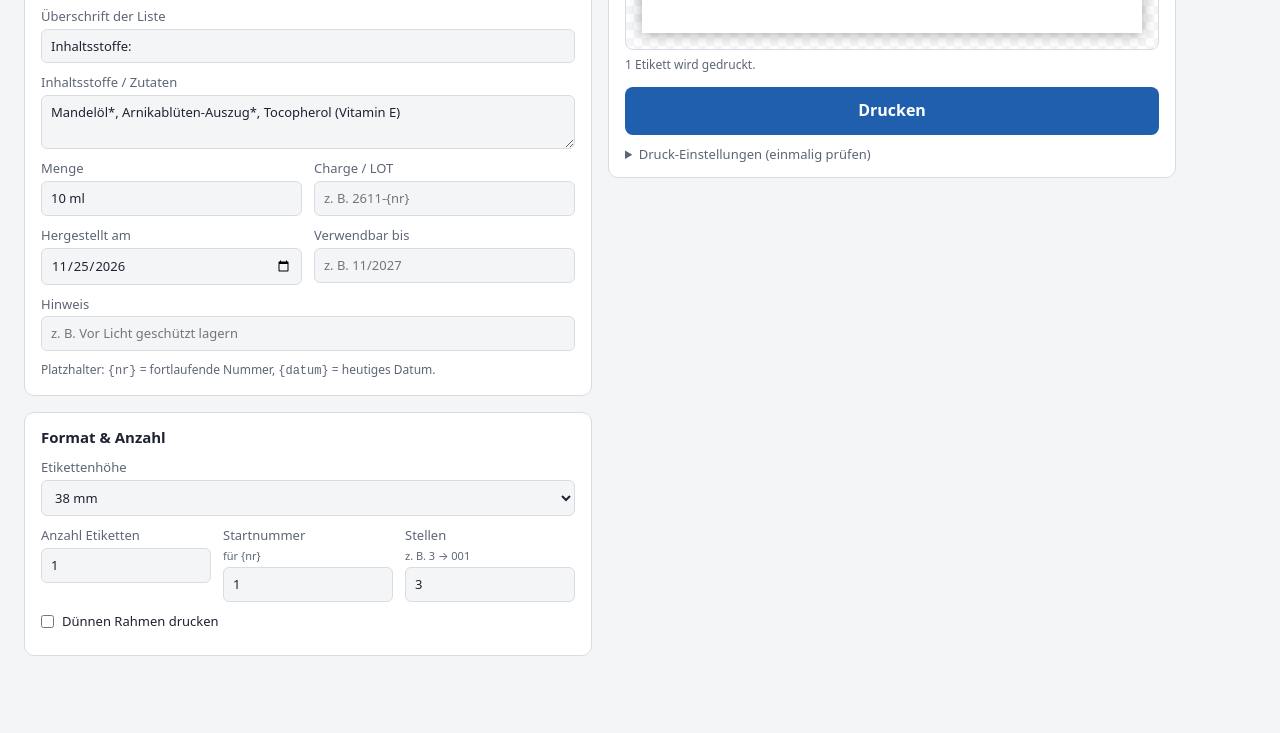
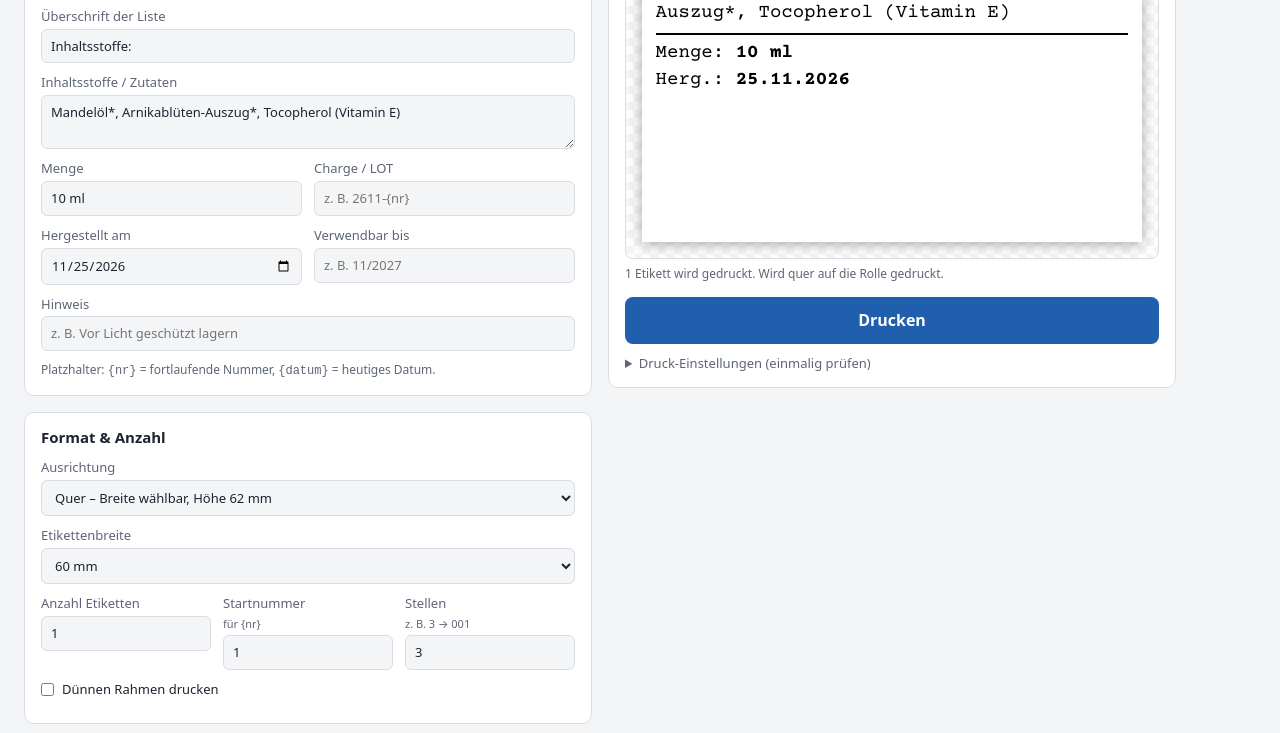
Before and after one commit to Alois-Henriette/eumedica-claude, a plain HTML site: page etiketten-drucker/index.html in a window 1280 px wide. Shown: the part 497-1230 px from the top of the page. Before the commit the page ends 1201 px from the top, so only its background shows below. Drawn offline with Linux system fonts and the light colour scheme.

Commit message:
Etikettenbreite wählbar: Braunfläschchen quer, 60 mm breit
Co-Authored-By: Claude Opus 5.5 <noreply@anthropic.com>
Claude-Session: https://claude.ai/code/session_01Li7jbx8EeCgKmodVCUHmar

```diff
--- a/etiketten-drucker/app.js
+++ b/etiketten-drucker/app.js
@@ -10,7 +10,7 @@
   var VORLAGEN = {
     flaeschchen: {
       titel: 'Braunfläschchen',
-      einstellungen: { hoehe: '38' },
+      einstellungen: { ausrichtung: 'quer', hoehe: '60' },
       felder: [
         { id: 'name', label: 'Titel', placeholder: 'z. B. Arnika-Öl', standard: 'Arnika-Öl' },
         { id: 'listenTitel', label: 'Überschrift der Liste', placeholder: 'z. B. Inhaltsstoffe:', standard: 'Inhaltsstoffe:' },
@@ -40,7 +40,7 @@
     },
     paket: {
       titel: 'Paketversand',
-      einstellungen: { hoehe: '100' },
+      einstellungen: { ausrichtung: 'hoch', hoehe: '100' },
       felder: [
         { id: 'absender', label: 'Absender (eine Zeile)', placeholder: 'z. B. Alois & Henriette group · Musterstr. 1 · 8000 Zürich',
           standard: 'Alois & Henriette group · Musterstrasse 1 · 8000 Zürich' },
@@ -59,7 +59,7 @@
     },
     freitext: {
       titel: 'Freitext',
-      einstellungen: { hoehe: '30' },
+      einstellungen: { ausrichtung: 'hoch', hoehe: '30' },
       felder: [
         { id: 'ueberschrift', label: 'Überschrift', placeholder: 'z. B. Muster' },
         { id: 'text', label: 'Text', typ: 'textarea', placeholder: 'Beliebiger Text, mehrere Zeilen möglich' },
@@ -119,7 +119,8 @@
     logoBild: '',         // Data-URL einer hochgeladenen Datei
     logoGroesse: '6',     // Höhe in mm
     schrift: 'schreibmaschine',
-    hoehe: '38',
+    hoehe: '60',
+    ausrichtung: 'quer',
     freiHoehe: 35,
     anzahl: 1,
     start: 1,
@@ -133,10 +134,12 @@
   if (!VORLAGEN[zustand.vorlage]) zustand.vorlage = 'flaeschchen';
   if (zustand.logoArt === 'text') zustand.logoArt = 'original';
   // Das Format wird je Etiketten-Art getrennt gemerkt.
-  var PRO_VORLAGE = ['hoehe', 'freiHoehe'];
+  var PRO_VORLAGE = ['ausrichtung', 'hoehe', 'freiHoehe'];
   zustand.proVorlage = zustand.proVorlage || {};
   Object.keys(VORLAGEN).forEach(function (k) {
-    zustand.proVorlage[k] = Object.assign({ freiHoehe: 35 }, VORLAGEN[k].einstellungen, zustand.proVorlage[k]);
+    var alt = zustand.proVorlage[k];
+    if (alt && !alt.ausrichtung) alt = null; // ältere Version: neue Standardwerte übernehmen
+    zustand.proVorlage[k] = Object.assign({ freiHoehe: 35 }, VORLAGEN[k].einstellungen, alt);
   });
   PRO_VORLAGE.forEach(function (p) { zustand[p] = zustand.proVorlage[zustand.vorlage][p]; });
   Object.keys(VORLAGEN).forEach(function (k) {
@@ -231,7 +234,7 @@
       if (ev.target.files && ev.target.files[0]) logoLaden(ev.target.files[0]);
       ev.target.value = '';
     });
-    [['logoArt', 'value'], ['logoGroesse', 'value'], ['schrift', 'value'], ['hoehe', 'value'], ['freiHoehe', 'value'],
+    [['logoArt', 'value'], ['logoGroesse', 'value'], ['schrift', 'value'], ['ausrichtung', 'value'], ['hoehe', 'value'], ['freiHoehe', 'value'],
      ['anzahl', 'value'], ['start', 'value'], ['stellen', 'value'], ['rahmen', 'checked']].forEach(function (p) {
       var el = $(p[0]);
       el[p[1]] = zustand[p[0]];
@@ -261,7 +264,10 @@
 
     var div = document.createElement('div');
     div.className = 'etikett schrift-' + zustand.schrift + (zustand.rahmen ? ' mit-rahmen' : '');
-    div.style.height = hoeheMm() + 'mm';
+    var quer = zustand.ausrichtung === 'quer';
+    if (quer) div.classList.add('quer');
+    div.style.width = (quer ? hoeheMm() : BREITE_MM) + 'mm';
+    div.style.height = (quer ? BREITE_MM : hoeheMm()) + 'mm';
 
     var html = zustand.rahmen ? '<div class="rahmen"></div>' : '';
     html += '<div class="inhalt"><div class="textspalte"><div class="stapel">' +
@@ -365,7 +371,10 @@
     $('logoHinweis').hidden = !(zustand.logoArt === 'bild' && !zustand.logoBild);
     $('logoDateiLabel').hidden = zustand.logoArt !== 'bild';
     var h = hoeheMm();
-    $('masse').textContent = '· ' + BREITE_MM + ' × ' + h + ' mm';
+    var quer = zustand.ausrichtung === 'quer';
+    $('laengeText').textContent = quer ? 'Etikettenbreite' : 'Etikettenhöhe';
+    $('freiText').textContent = quer ? 'Eigene Breite' : 'Eigene Höhe';
+    $('masse').textContent = '· ' + (quer ? h + ' mm breit × ' + BREITE_MM + ' mm hoch' : BREITE_MM + ' mm breit × ' + h + ' mm hoch');
     $('seitenformat').textContent = '@page { size: ' + BREITE_MM + 'mm ' + h + 'mm; margin: 0; }';
 
     var box = $('vorschauSkala');
@@ -379,7 +388,8 @@
     var info = anzahl === 1 ? '1 Etikett wird gedruckt.' : anzahl + ' Etiketten werden gedruckt.';
     var nutztNr = JSON.stringify(zustand.werte[zustand.vorlage]).indexOf('{nr}') >= 0;
     if (nutztNr && anzahl > 1) info += ' Nummern ' + nummer(0) + ' bis ' + nummer(anzahl - 1) + '.';
-    if (s < 0.7) info += ' Hinweis: Der Text wurde stark verkleinert. Etikett höher wählen oder Text kürzen.';
+    if (quer) info += ' Wird quer auf die Rolle gedruckt.';
+    if (s < 0.7) info += ' Hinweis: Der Text wurde stark verkleinert. Etikett größer wählen oder Text kürzen.';
     $('vorschauInfo').textContent = info;
   }
 
@@ -400,8 +410,14 @@
     var bereich = $('druckbereich');
     bereich.innerHTML = '';
     for (var i = 0; i < anzahl; i++) {
+      // Jede Druckseite ist ein Stück Rolle: 62 mm breit, Länge = gewählte Höhe bzw. Breite.
+      var seite = document.createElement('div');
+      seite.className = 'seite';
+      seite.style.width = BREITE_MM + 'mm';
+      seite.style.height = hoeheMm() + 'mm';
       var e = etikettErzeugen(i);
-      bereich.appendChild(e);
+      seite.appendChild(e);
+      bereich.appendChild(seite);
       einpassen(e);
     }
     // Erst drucken, wenn alle Logo-Bilder geladen sind.
--- a/etiketten-drucker/index.html
+++ b/etiketten-drucker/index.html
@@ -60,20 +60,30 @@
 
       <div class="karte">
         <h2>Format &amp; Anzahl</h2>
+        <label>Ausrichtung
+          <select id="ausrichtung">
+            <option value="quer">Quer – Breite wählbar, Höhe 62 mm</option>
+            <option value="hoch">Längs – Breite 62 mm, Höhe wählbar</option>
+          </select>
+        </label>
         <div class="zeile">
-          <label>Etikettenhöhe
+          <label><span id="laengeText">Etikettenhöhe</span>
             <select id="hoehe">
               <option value="20">20 mm</option>
               <option value="25">25 mm</option>
               <option value="30">30 mm</option>
               <option value="38">38 mm</option>
+              <option value="40">40 mm</option>
+              <option value="45">45 mm</option>
               <option value="50">50 mm</option>
+              <option value="55">55 mm</option>
+              <option value="60">60 mm</option>
               <option value="62">62 mm</option>
               <option value="100">100 mm</option>
               <option value="frei">Eigene …</option>
             </select>
           </label>
-          <label id="freiHoeheLabel" hidden>Eigene Höhe (mm)
+          <label id="freiHoeheLabel" hidden><span id="freiText">Eigene Höhe</span> (mm)
             <input id="freiHoehe" type="number" min="13" max="300" step="1" value="35">
           </label>
         </div>
--- a/etiketten-drucker/style.css
+++ b/etiketten-drucker/style.css
@@ -128,6 +128,12 @@ summary { cursor: pointer; }
   border: 0.25mm solid #000; border-radius: 1.2mm;
 }
 .etikett.mit-rahmen { padding: 2mm 3.4mm; }
+/* Quer gedruckt: die nicht bedruckbaren Rollenränder liegen oben und unten */
+.etikett.quer { padding: 2.8mm 1.6mm; }
+.etikett.quer.mit-rahmen { padding: 3.4mm 2mm; }
+.etikett.quer.mit-rahmen .rahmen { inset: 1.8mm 0.8mm; }
+.seite { position: relative; overflow: hidden; }
+.seite > .etikett.quer { position: absolute; top: 0; left: 0; transform-origin: 0 0; transform: translateX(62mm) rotate(90deg); }
 .inhalt {
   --s: 1;
   height: 100%;
@@ -165,8 +171,8 @@ summary { cursor: pointer; }
   html, body { background: #fff !important; margin: 0 !important; padding: 0 !important; }
   #app { display: none !important; }
   #druckbereich { position: static; left: auto; }
-  #druckbereich .etikett { break-after: page; page-break-after: always; }
-  #druckbereich .etikett:last-child { break-after: auto; page-break-after: auto; }
+  #druckbereich .seite { break-after: page; page-break-after: always; }
+  #druckbereich .seite:last-child { break-after: auto; page-break-after: auto; }
   * { -webkit-print-color-adjust: exact; print-color-adjust: exact; }
 }
 
```
Also changed, not shown: 2 other files.
